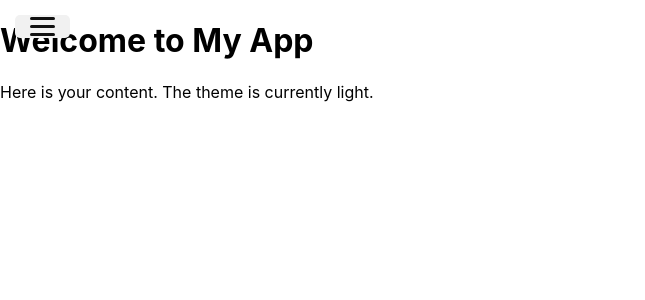
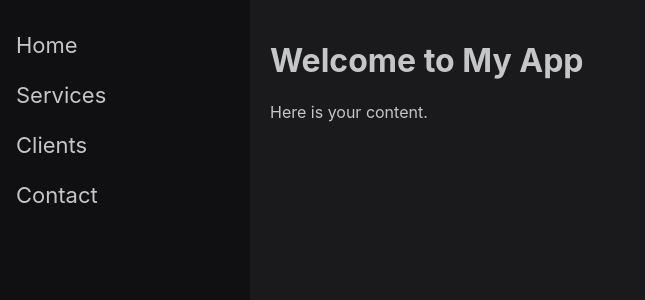
Before and after one commit to connectoniccom/Connectonic.com, a React (Create React App) app: page / in a window 1280 px wide. Shown: the top 300 px of the page, without its empty margins (0-645 px from the left). Built offline with nearby package versions, Linux system fonts and the light colour scheme.

Commit message:
Hello I want dark theme to be in light dark remove that button which is

```diff
--- a/public/index.html
+++ b/public/index.html
@@ -3,7 +3,7 @@
   <head>
     <meta charset="utf-8" />
     <link rel="icon" href="%PUBLIC_URL%/favicon.ico" />
-    <meta name="viewport" content="width=device-width, initial-scale=1, user-scalable=no" />
+    <meta name="viewport" content="width=device-width, initial-scale=1, maximum-scale=1, user-scalable=no" />
     <meta name="theme-color" content="#000000" />
     <meta
       name="description"
--- a/src/App.css
+++ b/src/App.css
@@ -1,39 +1,8 @@
 #main-content {
   transition: margin-left .5s;
+  padding: 20px;
   background-color: var(--background-color);
   color: var(--text-color);
   min-height: 100vh;
-  width: 100%;
+  margin-left: 250px; /* Space for the sidebar */
 }
-
-.sidebar-toggle {
-  position: fixed;
-  top: 15px;
-  left: 15px;
-  z-index: 1001;
-  background: var(--sidebar-bg);
-  border: none;
-  padding: 10px 15px;
-  cursor: pointer;
-  border-radius: 5px;
-}
-
-.hamburger-icon,
-.hamburger-icon::before,
-.hamburger-icon::after {
-  content: '';
-  display: block;
-  background-color: var(--sidebar-text);
-  height: 3px;
-  width: 25px;
-  border-radius: 3px;
-  transition: all 0.3s ease-in-out;
-}
-
-.hamburger-icon::before {
-  transform: translateY(-8px);
-}
-
-.hamburger-icon::after {
-  transform: translateY(5px);
-}
--- a/src/App.js
+++ b/src/App.js
@@ -1,29 +1,8 @@
-import React, { useState, useEffect } from 'react';
+import React, { useEffect } from 'react';
 import './App.css';
 import Sidebar from './Sidebar';
 
 function App() {
-  const [isSidebarOpen, setSidebarOpen] = useState(false);
-  const [theme, setTheme] = useState('light');
-
-  const toggleSidebar = () => {
-    setSidebarOpen(!isSidebarOpen);
-  };
-
-  const closeSidebar = () => {
-    if (isSidebarOpen) {
-      setSidebarOpen(false);
-    }
-  };
-
-  const toggleTheme = () => {
-    setTheme(prevTheme => (prevTheme === 'light' ? 'dark' : 'light'));
-  };
-
-  useEffect(() => {
-    document.body.className = theme + '-theme';
-  }, [theme]);
-
   useEffect(() => {
     const handleContextMenu = (e) => {
       e.preventDefault();
@@ -51,18 +30,10 @@ function App() {
 
   return (
     <div className="App">
-      <button className="sidebar-toggle" onClick={toggleSidebar}>
-        <span className="hamburger-icon"></span>
-      </button>
-      <Sidebar
-        isOpen={isSidebarOpen}
-        toggleTheme={toggleTheme}
-        currentTheme={theme}
-        closeSidebar={closeSidebar}
-      />
-      <div id="main-content" onClick={closeSidebar}>
+      <Sidebar />
+      <div id="main-content">
         <h1>Welcome to My App</h1>
-        <p>Here is your content. The theme is currently {theme}.</p>
+        <p>Here is your content.</p>
       </div>
     </div>
   );
--- a/src/Sidebar.css
+++ b/src/Sidebar.css
@@ -1,48 +1,27 @@
 .sidebar {
   height: 100%;
-  width: 0;
+  width: 250px;
   position: fixed;
   z-index: 1000;
   top: 0;
   left: 0;
   background-color: var(--sidebar-bg);
   overflow-x: hidden;
-  transition: 0.5s;
-  padding-top: 60px;
+  padding-top: 20px;
   display: flex;
   flex-direction: column;
 }
 
-.sidebar.open {
-  width: 250px;
-}
-
 .sidebar a {
-  padding: 8px 8px 8px 32px;
+  padding: 12px 16px;
   text-decoration: none;
-  font-size: 25px;
+  font-size: 22px;
   color: var(--sidebar-text);
   display: block;
   transition: 0.3s;
 }
 
 .sidebar a:hover {
+  background-color: var(--sidebar-hover-bg);
   color: var(--sidebar-hover-text);
 }
-
-.theme-toggle-button {
-  margin: auto 32px 32px;
-  padding: 10px;
-  background-color: var(--button-bg);
-  color: var(--button-text);
-  border: 1px solid var(--sidebar-text);
-  border-radius: 5px;
-  cursor: pointer;
-  font-size: 16px;
-  text-align: center;
-}
-
-.theme-toggle-button:hover {
-    background-color: var(--sidebar-hover-text);
-    color: var(--sidebar-bg);
-}
--- a/src/Sidebar.js
+++ b/src/Sidebar.js
@@ -1,16 +1,13 @@
 import React from 'react';
 import './Sidebar.css';
 
-function Sidebar({ isOpen, toggleTheme, currentTheme, closeSidebar }) {
+function Sidebar() {
   return (
-    <div className={`sidebar ${isOpen ? 'open' : ''}`}>
-      <a href="#home" onClick={closeSidebar}>Home</a>
-      <a href="#services" onClick={closeSidebar}>Services</a>
-      <a href="#clients" onClick={closeSidebar}>Clients</a>
-      <a href="#contact" onClick={closeSidebar}>Contact</a>
-      <button onClick={toggleTheme} className="theme-toggle-button">
-        Switch to {currentTheme === 'light' ? 'Dark' : 'Light'} Mode
-      </button>
+    <div className="sidebar">
+      <a href="#home">Home</a>
+      <a href="#services">Services</a>
+      <a href="#clients">Clients</a>
+      <a href="#contact">Contact</a>
     </div>
   );
 }
--- a/src/index.css
+++ b/src/index.css
@@ -1,23 +1,12 @@
-:root, .light-theme {
-  --background-color: #ffffff;
-  --text-color: #000000;
-  --sidebar-bg: #f1f1f1;
-  --sidebar-text: #111;
-  --sidebar-hover-text: #555;
-  --button-bg: transparent;
-  --button-text: #111;
+:root {
+  --background-color: #1a1a1d;
+  --text-color: #c5c6c7;
+  --sidebar-bg: #101013;
+  --sidebar-text: #c5c6c7;
+  --sidebar-hover-text: #ffffff;
+  --sidebar-hover-bg: #4e4e50;
+  --primary-accent: #66fcf1;
 }
-
-.dark-theme {
-  --background-color: #282c34;
-  --text-color: #ffffff;
-  --sidebar-bg: #111;
-  --sidebar-text: #f1f1f1;
-  --sidebar-hover-text: #ccc;
-  --button-bg: transparent;
-  --button-text: #f1f1f1;
-}
-
 
 body {
   margin: 0;
@@ -27,7 +16,7 @@ body {
   -webkit-font-smoothing: antialiased;
   -moz-osx-font-smoothing: grayscale;
   background-color: var(--background-color);
-  transition: background-color 0.3s ease;
+  color: var(--text-color);
 }
 
 code {
```
